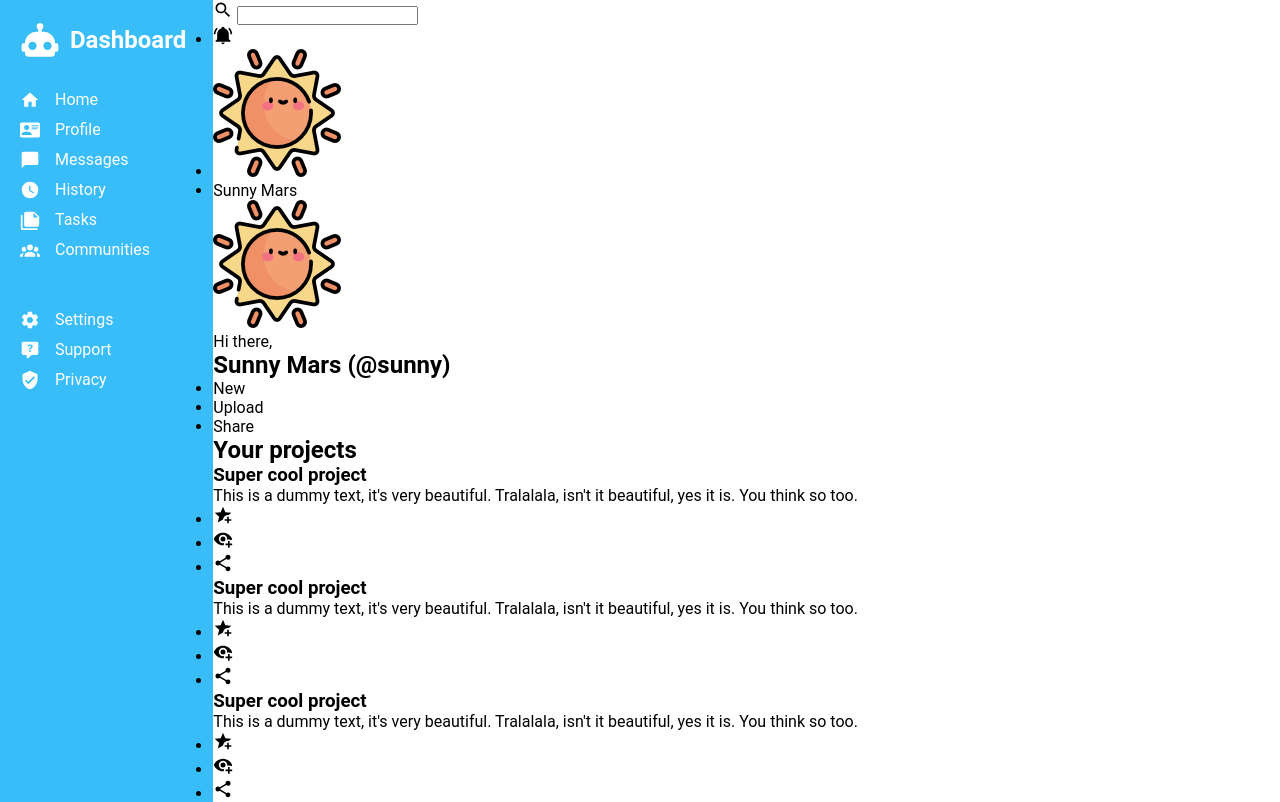
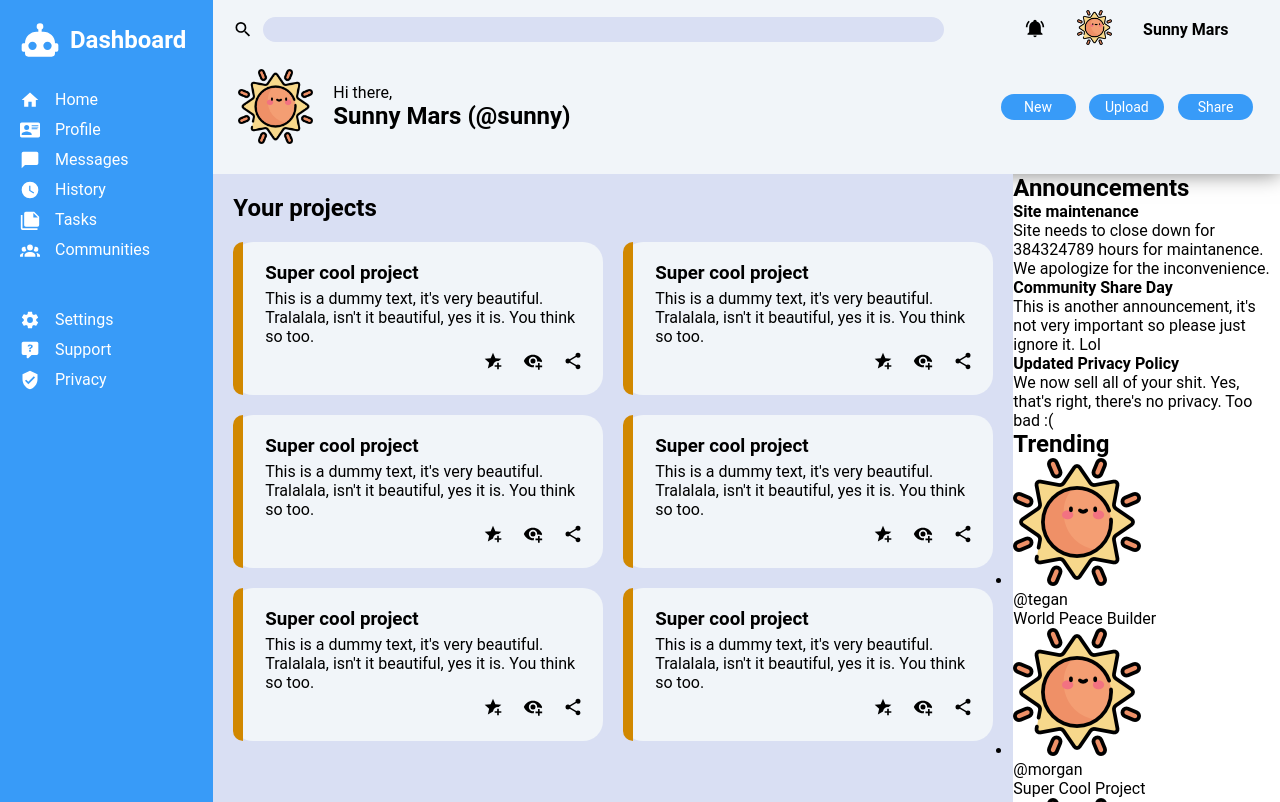
Before and after one commit to TineMSPetersen/admin-dashboard, a plain HTML site: page index.html in a window 1280 px wide. Shown: the top 802 px of the page. Drawn offline with Linux system fonts and the light colour scheme.

Commit message:
Style header and projects

```diff
--- a/index.html
+++ b/index.html
@@ -33,6 +33,7 @@
 
   <div class="wrapper">
     <header>
+      <div class="wrapper">
       <section class="search">
         <label for="search"><img src="/images/magnify.svg" class="small-icon" alt="magnifying glass icon">
         <input type="text" class="searchfield" id="search"></label>
@@ -41,13 +42,15 @@
       <nav class="header__menu">
         <ul>
           <li><img src="/images/bell-ring.svg" class="small-icon" alt="bell icon"></li>
-          <li><img src="/images/826904.png" alt="profile image"></li>
+          <li><img src="/images/826904.png" class="profile-image" alt="profile image"></li>
           <li>Sunny Mars</li>
         </ul>
       </nav>
+    </div>
 
+    <div class="wrapper">
       <section class="greetings">
-        <img src="/images/826904.png" alt="profile image">
+        <img src="/images/826904.png" class="profile-image" alt="profile image">
         <div class="wrapper">
           <p>Hi there,</p>
           <h2>Sunny Mars (@sunny)</h2>
@@ -61,6 +64,7 @@
           <li>Share</li>
         </ul>
       </nav>
+    </div>
     </header>
 
     <main>
@@ -68,6 +72,8 @@
         <h2>Your projects</h2>
         <div class="wrapper">
           <article class="project">
+            <div class="line"></div>
+            <div class="wrapper">
             <h3>Super cool project</h3>
             <p>This is a dummy text, it's very beautiful. Tralalala, isn't it beautiful, yes it is. You think so too.</p>
             <nav class="project__actions">
@@ -77,8 +83,11 @@
                 <li><img src="/images/share-variant.svg" alt="share icon" class="small-icon"></li>
               </ul>
             </nav>
+            </div>
           </article>
           <article class="project">
+            <div class="line"></div>
+            <div class="wrapper">
             <h3>Super cool project</h3>
             <p>This is a dummy text, it's very beautiful. Tralalala, isn't it beautiful, yes it is. You think so too.</p>
             <nav class="project__actions">
@@ -88,8 +97,11 @@
                 <li><img src="/images/share-variant.svg" alt="share icon" class="small-icon"></li>
               </ul>
             </nav>
+            </div>
           </article>
           <article class="project">
+            <div class="line"></div>
+            <div class="wrapper">
             <h3>Super cool project</h3>
             <p>This is a dummy text, it's very beautiful. Tralalala, isn't it beautiful, yes it is. You think so too.</p>
             <nav class="project__actions">
@@ -99,8 +111,11 @@
                 <li><img src="/images/share-variant.svg" alt="share icon" class="small-icon"></li>
               </ul>
             </nav>
+            </div>
           </article>
           <article class="project">
+            <div class="line"></div>
+            <div class="wrapper">
             <h3>Super cool project</h3>
             <p>This is a dummy text, it's very beautiful. Tralalala, isn't it beautiful, yes it is. You think so too.</p>
             <nav class="project__actions">
@@ -110,8 +125,11 @@
                 <li><img src="/images/share-variant.svg" alt="share icon" class="small-icon"></li>
               </ul>
             </nav>
+            </div>
           </article>
           <article class="project">
+            <div class="line"></div>
+            <div class="wrapper">
             <h3>Super cool project</h3>
             <p>This is a dummy text, it's very beautiful. Tralalala, isn't it beautiful, yes it is. You think so too.</p>
             <nav class="project__actions">
@@ -121,8 +139,11 @@
                 <li><img src="/images/share-variant.svg" alt="share icon" class="small-icon"></li>
               </ul>
             </nav>
+            </div>
           </article>
           <article class="project">
+            <div class="line"></div>
+            <div class="wrapper">
             <h3>Super cool project</h3>
             <p>This is a dummy text, it's very beautiful. Tralalala, isn't it beautiful, yes it is. You think so too.</p>
             <nav class="project__actions">
@@ -132,10 +153,12 @@
                 <li><img src="/images/share-variant.svg" alt="share icon" class="small-icon"></li>
               </ul>
             </nav>
+            </div>
           </article>
         </div>
       </section>
 
+      <div class="wrapper">
       <section class="announcements">
         <h2>Announcements</h2>
         <article class="announcement">
@@ -187,6 +210,7 @@
           </ul>
         </div>
       </section>
+    </div>
     </main>
   </div>
 
--- a/style.css
+++ b/style.css
@@ -19,9 +19,10 @@ body {
 }
 
 .sidebar {
-  background-color: #38bdf8;
+  background-color: #389bf8;
   color: white;
   padding: 20px;
+  z-index: 1;
 }
 
 .sidebar .wrapper {
@@ -44,3 +45,126 @@ body {
 .menu__primary {
   margin-bottom: 50px;
 }
+
+header {
+  background-color: #f1f5f9;
+  padding: 10px 20px;
+  grid-template-columns: 7fr 3fr;
+  gap: 50px;
+  box-shadow: 0px 0px 20px rgba(0, 0, 0, 0.5);
+}
+
+header .wrapper {
+  display: grid;
+  grid-template-columns: 8fr 3fr;
+  align-items: center;
+  gap: 50px;
+}
+
+.search label {
+  display: flex;
+  gap: 10px;
+}
+
+.search input {
+  width: 100%;
+  border-radius: 20px;
+  height: 25px;
+  border: none;
+  background-color: rgb(217, 223, 243);
+  padding: 5px 10px;
+}
+
+.header__menu ul {
+  display: flex;
+  align-items: center;
+  list-style-type: none;
+  justify-content: space-evenly;
+  font-weight: bold;
+}
+
+.header__menu .profile-image {
+  width: 35px;
+}
+
+.greetings {
+  display: flex;
+  align-items: center;
+  gap: 20px;
+  padding: 20px 5px;
+}
+
+.greetings img {
+  width: 75px;
+}
+
+.greetings .wrapper {
+  display: block;
+}
+
+.actions ul {
+  display: flex;
+  list-style-type: none;
+  justify-content: space-around;
+}
+
+.actions li {
+  background-color: #389bf8;
+  padding: 5px;
+  text-align: center;
+  width: 75px;
+  border-radius: 20px;
+  color: white;
+  font-size: 14px;
+}
+
+main {
+  display: grid;
+  grid-template-columns: 3fr 1fr;
+}
+
+.projects {
+  background-color: rgb(217, 223, 243);
+  padding: 20px;
+}
+
+.projects h2 {
+  margin-bottom: 20px;
+}
+
+.projects .wrapper {
+  display: grid;
+  grid-template-columns: 1fr 1fr;
+  gap: 20px;
+}
+
+.project {
+  background-color: #f1f5f9;
+  display: grid;
+  grid-template-columns: 1fr 30fr;
+  border-radius: 20px;
+}
+
+.line {
+  width: 10px;
+  height: 100%;
+  background-color: rgb(209, 136, 0);
+  border-radius: 20px 0 0 20px;
+}
+
+.project .wrapper {
+  display: grid;
+  grid-template-columns: 1fr;
+  gap: 5px;
+  padding: 20px;
+}
+
+.project__actions {
+  justify-self: right;
+}
+
+.project__actions ul {
+  display: flex;
+  gap: 20px;
+  list-style-type: none;
+}
```
